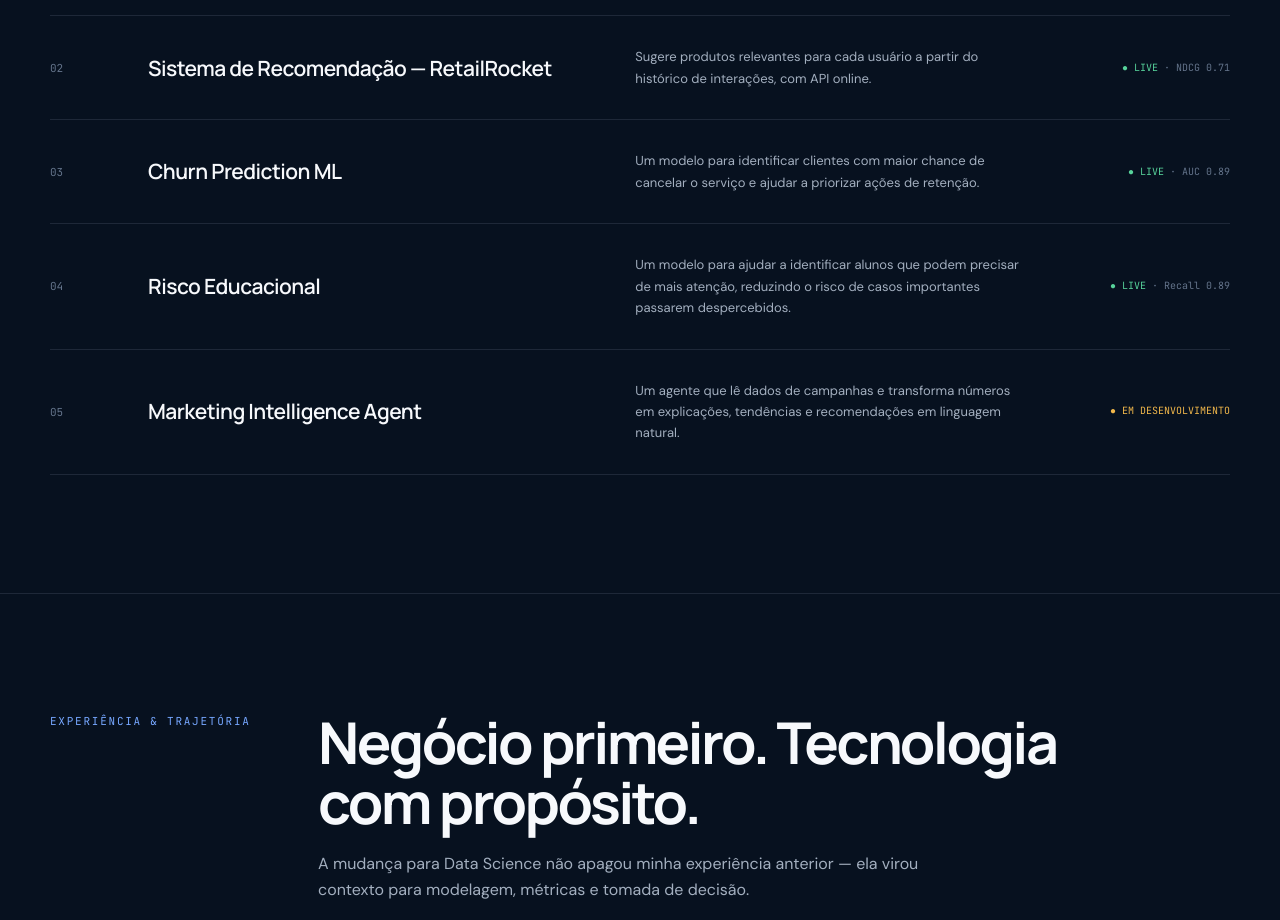
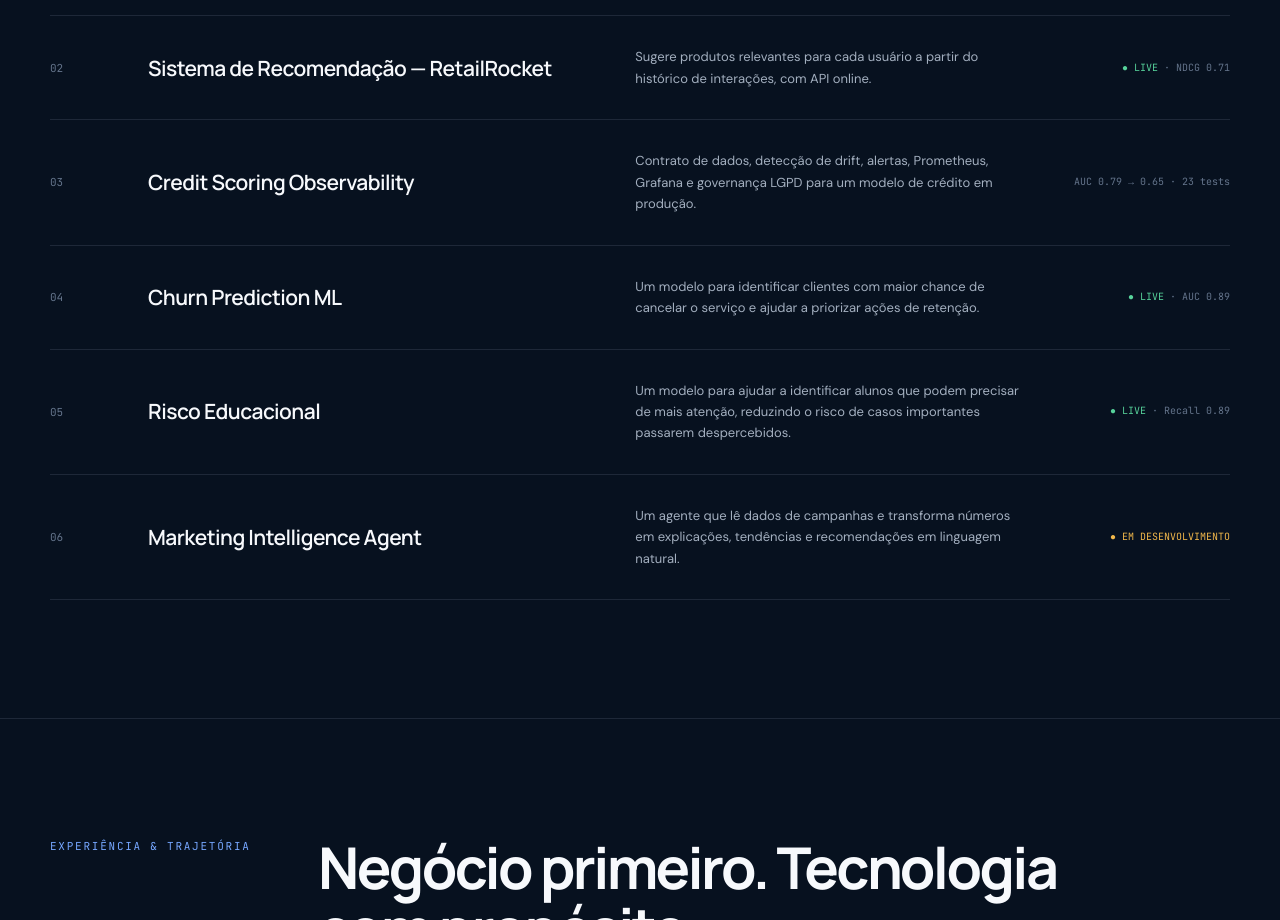
Before and after one commit to GFurts/portfolio, a plain HTML site: page index.html in a window 1280 px wide. Shown: the part 2125-3045 px from the top of the page. Drawn offline with Linux system fonts and the light colour scheme.

Commit message:
Update index.html

```diff
--- a/index.html
+++ b/index.html
@@ -366,18 +366,23 @@
             <span class="work-desc" data-i18n="recsysRowDesc">Sugere produtos relevantes para cada usuário a partir do histórico de interações, com API online.</span>
             <span class="work-meta"><span class="status-live">● LIVE</span> · NDCG 0.71</span>
           </a>
+          <a class="work-row" href="./credit-scoring.html">
+            <span class="work-index">03</span><span class="work-title" data-i18n="obsTitle">Credit Scoring Observability</span>
+            <span class="work-desc" data-i18n="obsDesc">Contrato de dados, detecção de drift, alertas, Prometheus, Grafana e governança LGPD para um modelo de crédito em produção.</span>
+            <span class="work-meta">AUC 0.79 → 0.65 · 23 tests</span>
+          </a>
           <a class="work-row" href="./churn.html">
-            <span class="work-index">03</span><span class="work-title" data-i18n="churnTitle">Churn Prediction ML</span>
+            <span class="work-index">04</span><span class="work-title" data-i18n="churnTitle">Churn Prediction ML</span>
             <span class="work-desc" data-i18n="churnDesc">Classificação, threshold orientado a custo, MLflow, FastAPI, Docker e CI/CD.</span>
             <span class="work-meta"><span class="status-live">● LIVE</span> · AUC 0.89</span>
           </a>
           <a class="work-row" href="./educational-risk.html">
-            <span class="work-index">04</span><span class="work-title" data-i18n="eduTitle">Risco Educacional</span>
+            <span class="work-index">05</span><span class="work-title" data-i18n="eduTitle">Risco Educacional</span>
             <span class="work-desc" data-i18n="eduDesc">XGBoost com foco em recall e dashboard Streamlit para apoio à decisão.</span>
             <span class="work-meta"><span class="status-live">● LIVE</span> · Recall 0.89</span>
           </a>
           <div class="work-row">
-            <span class="work-index">05</span><span class="work-title" data-i18n="miaTitle">Marketing Intelligence Agent</span>
+            <span class="work-index">06</span><span class="work-title" data-i18n="miaTitle">Marketing Intelligence Agent</span>
             <span class="work-desc" data-i18n="miaDesc">LLM + dados de campanha para explicar resultados, tendências e ações em linguagem natural.</span>
             <span class="work-meta"><span class="status-progress" data-i18n="inProgress">● EM DESENVOLVIMENTO</span></span>
           </div>
@@ -554,6 +559,7 @@ const I18N = {
     recsysNote:"<b>Por que é o projeto em destaque:</b> ele reúne modelagem e engenharia em um sistema completo — dos dados e experimentos até uma API funcionando em produção.",
     otherWork:"Outros projetos",churnTitle:"Churn Prediction ML",churnDesc:"Um modelo para identificar clientes com maior chance de cancelar o serviço e ajudar a priorizar ações de retenção.",
     eduTitle:"Risco Educacional",eduDesc:"Um modelo para ajudar a identificar alunos que podem precisar de mais atenção, reduzindo o risco de casos importantes passarem despercebidos.",
+    obsTitle:"Credit Scoring Observability",obsDesc:"Contrato de dados, detecção de drift, alertas, Prometheus, Grafana e governança LGPD para um modelo de crédito em produção.",
     miaTitle:"Marketing Intelligence Agent",miaDesc:"Um agente que lê dados de campanhas e transforma números em explicações, tendências e recomendações em linguagem natural.",inProgress:"● EM DESENVOLVIMENTO",
     experienceEyebrow:"Experiência & trajetória",experienceHeadline:"Negócio primeiro. Tecnologia com propósito.",experienceIntro:"A mudança para Data Science não apagou minha experiência anterior — ela virou contexto para modelagem, métricas e tomada de decisão.",
     today:"ATUAL",expTitle:"Marketing Digital & Analytics · Autônomo",expCopy:"Gestão de campanhas de performance, análise de CAC e ROAS, funil de conversão, atribuição multicanal e testes A/B. Essa experiência criou a ponte entre problemas de negócio e modelagem preditiva.",
@@ -606,6 +612,7 @@ const I18N = {
     recsysNote:"<b>Why it is featured:</b> it brings modeling and engineering together in one complete system — from data and experiments to an API running in production.",
     otherWork:"Other projects",churnTitle:"Churn Prediction ML",churnDesc:"A model that identifies customers who are more likely to cancel the service, helping prioritize retention efforts.",
     eduTitle:"Educational Risk Prediction",eduDesc:"A model designed to help identify students who may need more attention, reducing the chance that important risk cases go unnoticed.",
+    obsTitle:"Credit Scoring Observability",obsDesc:"Data contract, drift detection, alerts, Prometheus, Grafana and LGPD governance for a credit model in production.",
     miaTitle:"Marketing Intelligence Agent",miaDesc:"An agent that reads campaign data and turns numbers into explanations, trends and recommendations in natural language.",inProgress:"● IN DEVELOPMENT",
     experienceEyebrow:"Experience & path",experienceHeadline:"Business first. Technology with purpose.",experienceIntro:"Moving into Data Science did not erase my previous experience — it became context for modeling, metrics and decision-making.",
     today:"PRESENT",expTitle:"Digital Marketing & Analytics · Independent",expCopy:"Performance campaign management, CAC and ROAS analysis, conversion funnels, multichannel attribution and A/B testing. That experience became the bridge between business problems and predictive modeling.",
```
